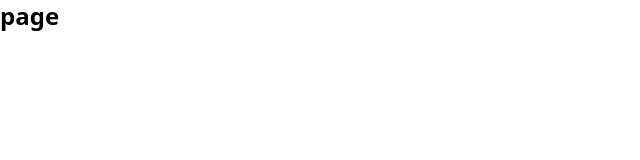
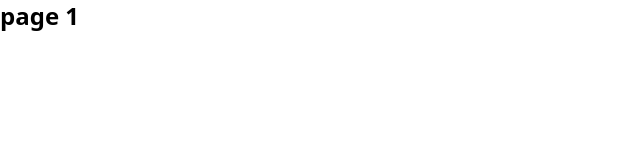
Before and after one commit to pipe5999/sygescol-fork, a Next.js app: page / in a window 1280 px wide. Shown: the top 160 px of the page, without its empty margins (0-640 px from the left). Built offline with nearby package versions, Linux system fonts and the light colour scheme.

Commit message:
cambios xD

```diff
--- a/app/page.tsx
+++ b/app/page.tsx
@@ -2,7 +2,7 @@
 
 function HomePage() {
     return (
-        <div className='text-2xl font-bold'>page</div>
+        <div className='text-2xl font-bold'>page 1</div>
     )
 }
 
```
